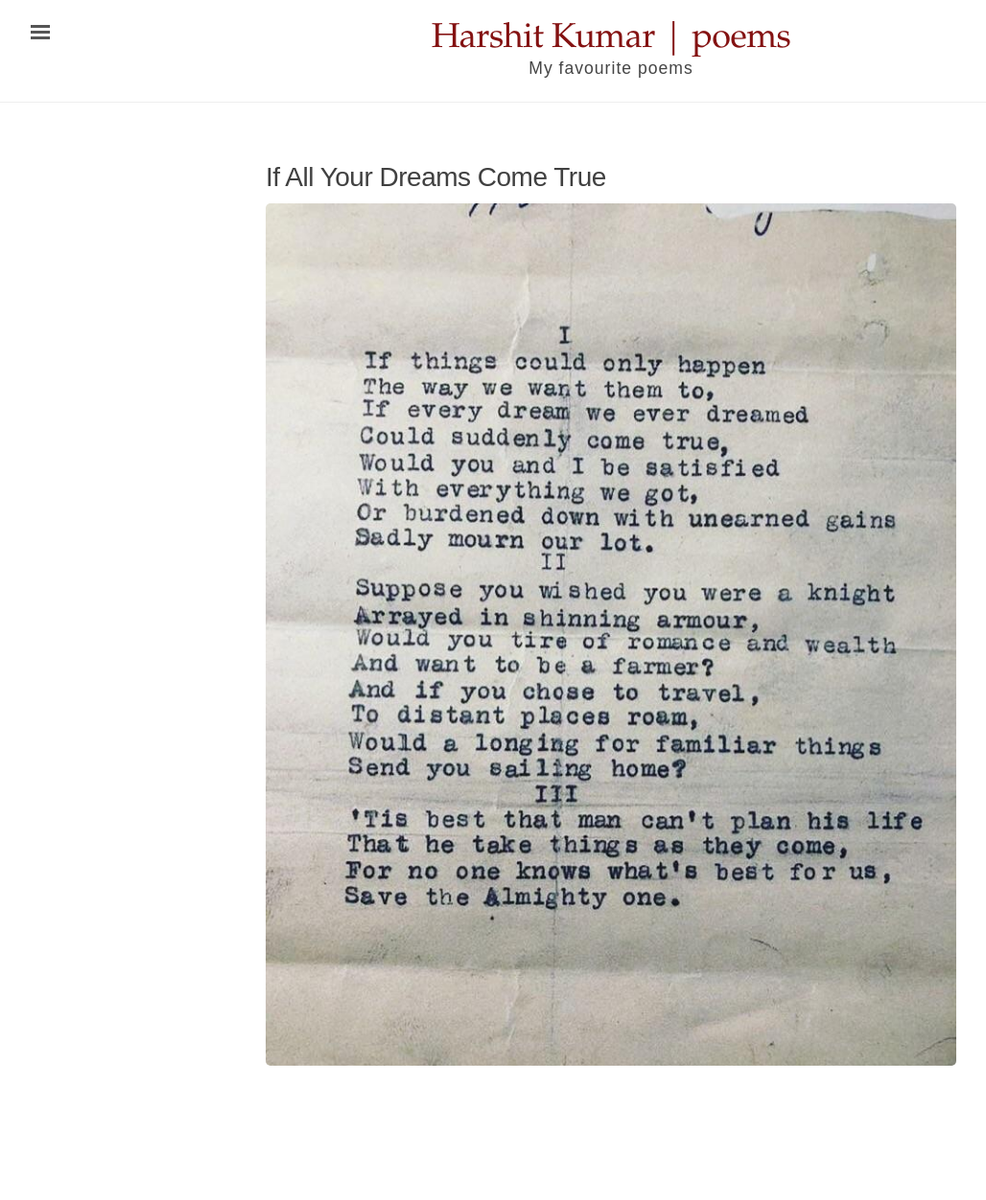
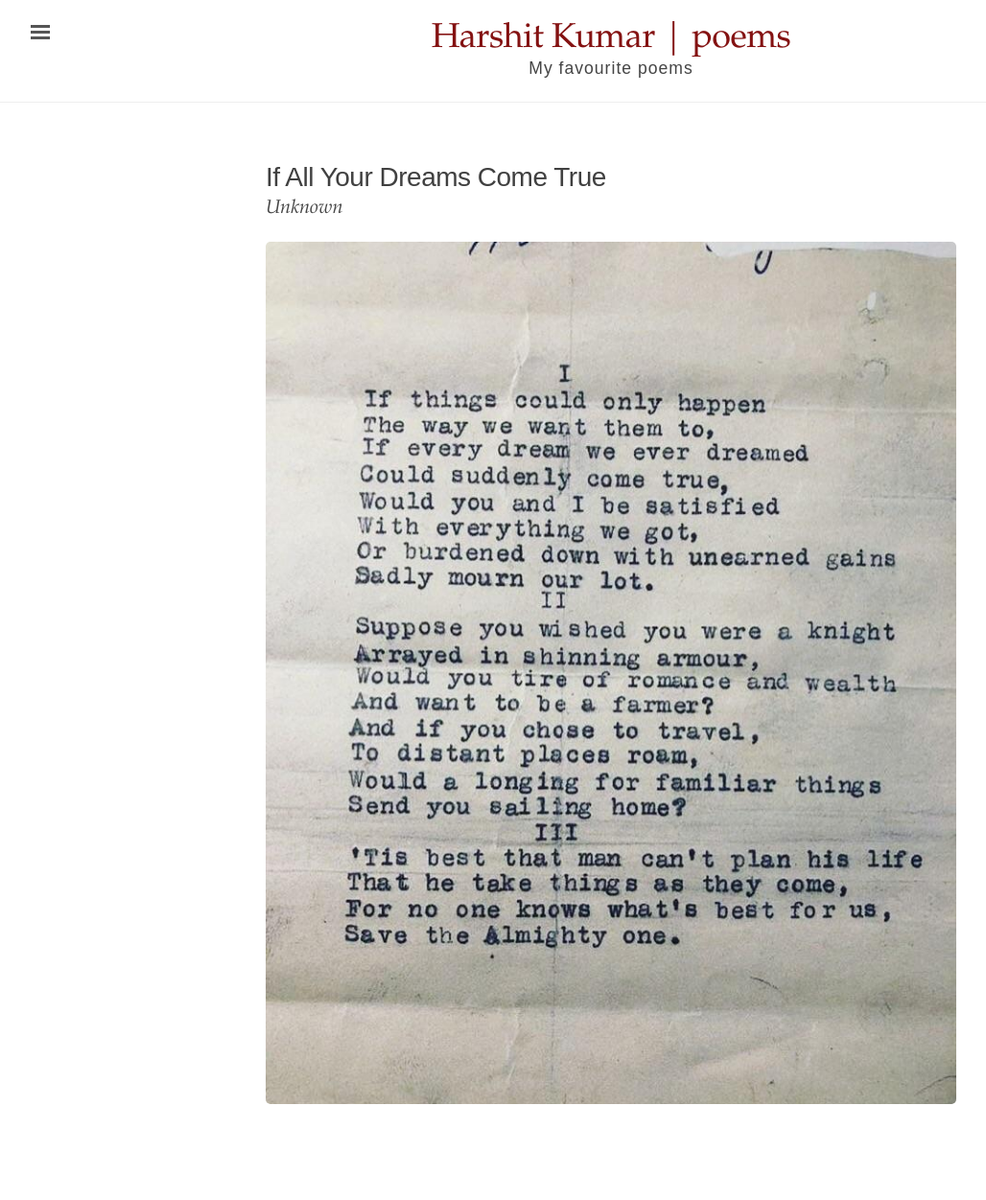
Before and after one commit to kHarshit/poems, a Jekyll site: the page built from _texts/if-all-your-dreams-come-true.md, in a window 1280 px wide. Shown: the whole page at 96% size, without its empty margins (3-1031 px from the left). Built offline with Jekyll 4.4.1, drawn with Linux system fonts in a browser that asks for light colours; before the commit the page ends 1211 px from its top, so only the background shows below that.

Commit message:
chore: Update favicon

```diff
--- a/_includes/head.html
+++ b/_includes/head.html
@@ -48,8 +48,23 @@
   <link rel="stylesheet" href="{{ site.baseurl }}/assets/css/style.css" />
 
   <!-- Icons -->
-  <link rel="apple-touch-icon-precomposed" sizes="180x180" href="{{ site.baseurl }}/assets/apple-touch-icon-precomposed.png" />
-  <link rel="shortcut icon" href="{{ site.baseurl }}/assets/favicon.ico" />
+  <link rel="apple-touch-icon" sizes="57x57" href="/img/favicon_files/apple-icon-57x57.png">
+  <link rel="apple-touch-icon" sizes="60x60" href="/img/favicon_files/apple-icon-60x60.png">
+  <link rel="apple-touch-icon" sizes="72x72" href="/img/favicon_files/apple-icon-72x72.png">
+  <link rel="apple-touch-icon" sizes="76x76" href="/img/favicon_files/apple-icon-76x76.png">
+  <link rel="apple-touch-icon" sizes="114x114" href="/img/favicon_files/apple-icon-114x114.png">
+  <link rel="apple-touch-icon" sizes="120x120" href="/img/favicon_files/apple-icon-120x120.png">
+  <link rel="apple-touch-icon" sizes="144x144" href="/img/favicon_files/apple-icon-144x144.png">
+  <link rel="apple-touch-icon" sizes="152x152" href="/img/favicon_files/apple-icon-152x152.png">
+  <link rel="apple-touch-icon" sizes="180x180" href="/img/favicon_files/apple-icon-180x180.png">
+  <link rel="icon" type="image/png" sizes="192x192"  href="/img/favicon_files/android-icon-192x192.png">
+  <link rel="icon" type="image/png" sizes="32x32" href="/img/favicon_files/favicon-32x32.png">
+  <link rel="icon" type="image/png" sizes="96x96" href="/img/favicon_files/favicon-96x96.png">
+  <link rel="icon" type="image/png" sizes="16x16" href="/img/favicon_files/favicon-16x16.png">
+  <link rel="manifest" href="/img/favicon_files/manifest.json">
+  <meta name="msapplication-TileColor" content="#ffffff">
+  <meta name="msapplication-TileImage" content="/img/favicon_files/ms-icon-144x144.png">
+  <meta name="theme-color" content="#ffffff">
 
   <!-- RSS -->
   <link rel="alternate" type="application/rss+xml" title="RSS" href="{{ directory_url }}/atom.xml" />
--- a/_texts/if-all-your-dreams-come-true.md
+++ b/_texts/if-all-your-dreams-come-true.md
@@ -1,10 +1,10 @@
 ---
 layout: poem
 title: If All Your Dreams Come True
-author:
+author: Unknown
 date: 2019-11-17 15:31 +05:30
 editor: Harshit Kumar
-source:
+source: Unknown
 ---
 
-![poem.jpg](/assets/poem1.jpg)
+![poem.jpg](/poems/assets/poem1.jpg)
```
